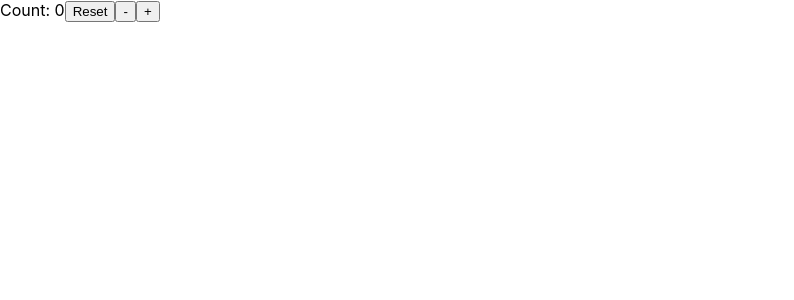
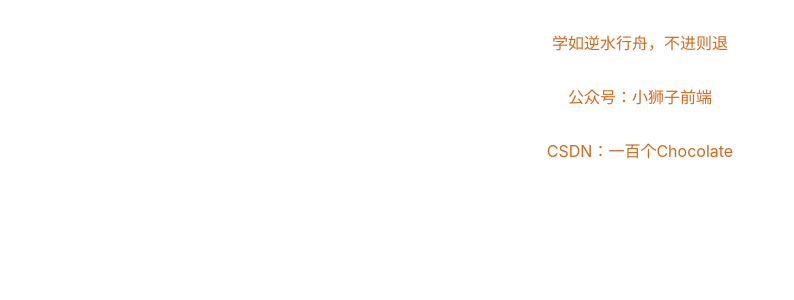
Before and after one commit to Chocolate1999/covid-19-react-vite-app, a React (Vite) app: page / in a window 1280 px wide. Shown: the top 300 px of the page, without its empty margins (0-794 px from the left). Built offline with nearby package versions, Linux system fonts and the light colour scheme.

Commit message:
feat: 项目初始化，更新目录结构

```diff
--- a/package.json
+++ b/package.json
@@ -7,6 +7,9 @@
     "serve": "vite preview"
   },
   "dependencies": {
+    "axios": "^0.21.1",
+    "echarts": "4.4.0",
+    "echarts-for-react": "2.0.15-beta.1",
     "react": "^17.0.0",
     "react-dom": "^17.0.0"
   },
--- a/src/App.jsx
+++ b/src/App.jsx
@@ -1,20 +1,10 @@
-import React, { useState, useEffect } from 'react'
+import React from "react";
+import Home from "./pages/Home/Home"
 
 function App() {
-  const [count, setCount] = useState(0);
-
-  useEffect(()=>{
-    console.log('Hello React 17 + Vite App!', count)
-  }, [count])
-
-  return (
-    <>
-      Count: {count}
-      <button onClick={() => setCount(0)}>Reset</button>
-      <button onClick={() => setCount(prevCount => prevCount - 1)}>-</button>
-      <button onClick={() => setCount(prevCount => prevCount + 1)}>+</button>
-    </>
-  );
+  return(
+    <Home/>
+  )
 }
 
 export default App
--- /dev/null
+++ b/src/components/Map/Map.jsx
@@ -0,0 +1,12 @@
+import React from "react";
+import s from './style.module.css'
+
+const Map = () => {
+  return(
+    <>
+    <div>CSDN：一百个Chocolate</div>
+    </>
+  )
+}
+
+export default Map
--- /dev/null
+++ b/src/pages/Home/Home.jsx
@@ -0,0 +1,15 @@
+import React from "react";
+import Map from './../../components/Map/Map'
+import s from './style.module.css'
+
+const Home = () => {
+  return(
+    <>
+    <div>学如逆水行舟，不进则退</div>
+    <div>公众号：小狮子前端</div>
+    <Map/>
+    </>
+  )
+}
+
+export default Home
--- /dev/null
+++ b/src/pages/Home/style.module.css
@@ -0,0 +1,5 @@
+div {
+    margin-top: 30px;
+    text-align: center;
+    color: chocolate;
+}
```
Also changed, not shown: src/components/Map/style.module.css (added), 1 other file (tests, documents, lock files or other folders).
